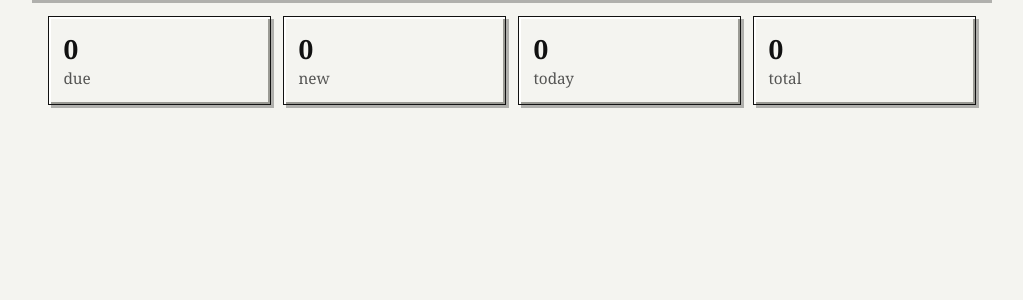
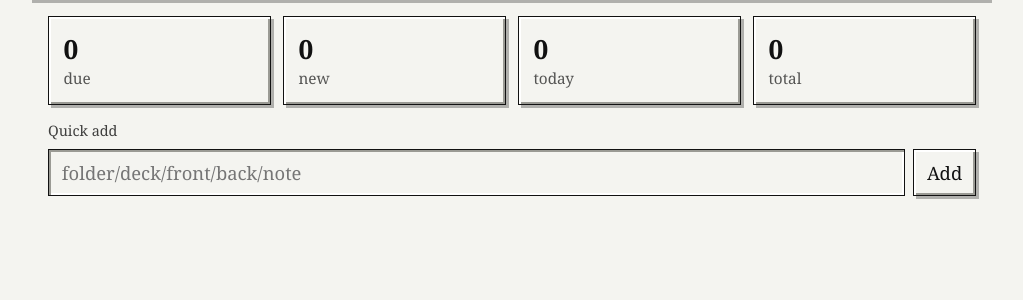
Before and after one commit to dbrgmnn/decks, a FastAPI app: page / in a window 1280 px wide. Shown: the part 72-372 px from the top of the page, without its empty margins (128-1151 px from the left). Run offline with FastAPI, Linux system fonts and the light colour scheme; the visitor is signed in with stand-in values (Sample User, id 1); data comes from the database, SQL or seed files in the repository; data that the repository does not hold is empty.

Commit message:
move quick add to home screen

```diff
--- a/app/static/app.js
+++ b/app/static/app.js
@@ -7,6 +7,7 @@ import {initCards} from './modules/cards.js';
 import {initDecks} from './modules/decks.js';
 import {initFolders} from './modules/folders.js';
 import {initAccount} from './modules/account.js';
+import {initQuickAdd} from './modules/quick-add.js';
 
 initSessionGuard();
 initTheme();
@@ -31,6 +32,7 @@ initDecks({
 });
 initFolders({confirmDelete: dialogs.confirmDelete, errText});
 initAccount({confirmDelete: dialogs.confirmDelete, errText});
+initQuickAdd({errText});
 
 const togglePasswordField = button => {
   const field = button.closest('.password-field');
--- /dev/null
+++ b/app/static/modules/quick-add.js
@@ -0,0 +1,52 @@
+import {$} from './dom.js';
+
+function quickAddDuplicateMessage(data) {
+  const folderName = data.folder?.name || 'Folder';
+  const deckName = data.deck?.name || 'Deck';
+  const cardPath = `“${folderName} / ${deckName}”`;
+
+  if (data.kind === 'folder') {
+    return `Folder “${folderName}” already exists`;
+  }
+
+  if (data.kind === 'deck') {
+    return `Deck “${deckName}” already exists in folder “${folderName}”`;
+  }
+
+  if (data.kind === 'card') {
+    return `This card already exists in ${cardPath}`;
+  }
+
+  return 'Already exists';
+}
+
+function wasCreated(data) {
+  if (data.kind === 'folder') return data.folder?.status === 'created';
+  if (data.kind === 'deck') return data.deck?.status === 'created';
+  if (data.kind === 'card') return data.card?.status === 'created';
+  return false;
+}
+
+export function initQuickAdd({errText}) {
+  const form = $('#folder-add-form');
+  if (!form) return;
+
+  form.onsubmit = async event => {
+    event.preventDefault();
+    const name = event.target.name.value.trim();
+    const msg = $('#fa-msg');
+    const response = await fetch('/api/folders', {method: 'POST', body: new URLSearchParams({name})});
+    if (response.ok) {
+      const data = await response.json();
+      if (wasCreated(data)) {
+        form.reset();
+        msg.textContent = '';
+        location.reload();
+        return;
+      }
+      msg.textContent = quickAddDuplicateMessage(data);
+    } else {
+      msg.textContent = await errText(response);
+    }
+  };
+}
--- a/app/static/style.css
+++ b/app/static/style.css
@@ -215,6 +215,8 @@ button:active:not(:disabled){box-shadow:inset 2px 2px 0 var(--lo),inset -2px -2p
 .folder-add input{flex:1;min-width:0;width:auto;margin-bottom:0}
 .folder-add button{flex:0 0 auto}
 .folder-add #fa-msg:empty,#account-sheet small:empty{margin:0}
+.quick-add-main{margin:0 0 1rem}
+.quick-add-main .opt-label{margin:.25rem 0 .5rem}
 #account-sheet .panel .muted{margin:.25rem 0 1.3rem}
 #account-sheet #pw-form button{margin-top:.25rem}
 
--- a/app/templates/home.html
+++ b/app/templates/home.html
@@ -27,6 +27,14 @@
     <div><b>{{ stats.done }}</b><small>today</small></div>
     <div><b>{{ stats.total }}</b><small>total</small></div>
   </section>
+  <form id="folder-add-form" class="folder-add quick-add-main">
+    <label class="opt-label" for="folder-add-name">Quick add</label>
+    <div class="row">
+      <input id="folder-add-name" name="name" placeholder="folder/deck/front/back/note" maxlength="300" required autocomplete="off">
+      <button>Add</button>
+    </div>
+    <small id="fa-msg"></small>
+  </form>
   {% if folders %}
   <nav class="folders" aria-label="Folders">
     {% for f in folders %}
@@ -136,14 +144,6 @@
   <div class="panel">
     <h2>Account</h2>
     <p class="muted">{{ user.email }}</p>
-    <form id="folder-add-form" class="folder-add">
-      <label class="opt-label" for="folder-add-name">Quick add</label>
-      <div class="row">
-        <input id="folder-add-name" name="name" placeholder="folder/deck/front/back/note" maxlength="300" required autocomplete="off">
-        <button>Add</button>
-      </div>
-      <small id="fa-msg"></small>
-    </form>
     <h3 class="section">Data</h3>
     <div class="data-actions">
       <button type="button" id="show-export">Export</button>
```
Also changed, not shown: app/static/modules/account.js (+0 -47 lines).
